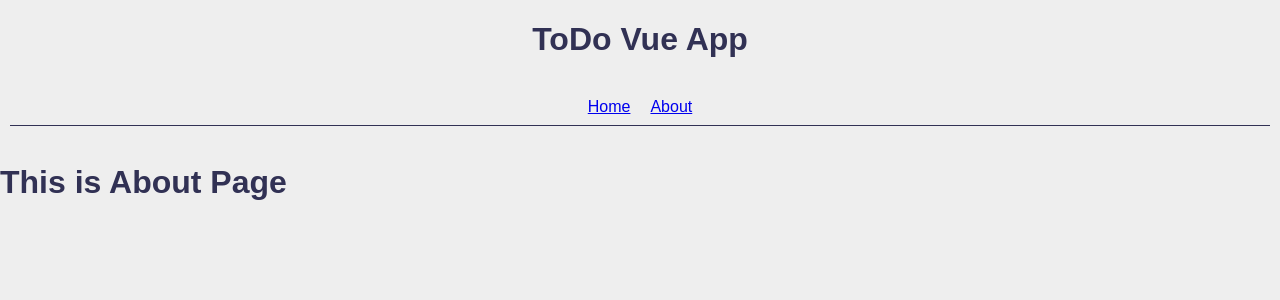
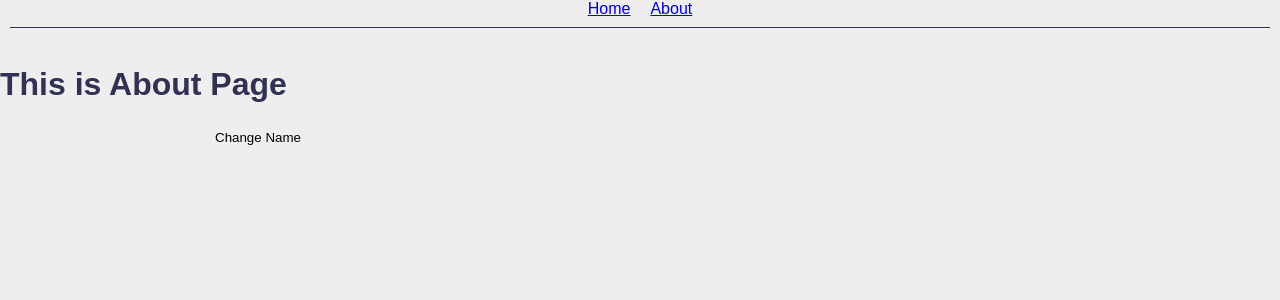
Before and after one commit to zinahG/VueTodo, a Vue app: page /about in a window 1280 px wide. Shown: the top 300 px of the page. Built offline with nearby package versions, Linux system fonts and the light colour scheme.

Commit message:
ref: changes

```diff
--- a/src/App.vue
+++ b/src/App.vue
@@ -1,27 +1,25 @@
 <script setup>
-import Layout from "./components/Layout.vue";
-import ToDoPage from "./pages/ToDoPage.vue";
-import About from "./pages/About.vue";
+import Layout from "@/components/Layout.vue";
+import { provide, ref, watch } from "vue";
+
+const name = ref(localStorage.getItem("name") || "");
+
+const updateName = (newName) => {
+  name.value = newName;
+};
+
+provide("sharedName", {
+  name,
+  updateName,
+});
+
+watch(name, (newVal) => {
+  localStorage.setItem("name", newVal);
+});
 </script>
 
 <template>
   <layout>
-    <template v-slot:pageTitle>
-      <h1>ToDo Vue App</h1>
-      <br />
-    </template>
     <router-view></router-view>
   </layout>
 </template>
-
-<style scoped>
-h1 {
-  text-align: center;
-  font-size: 2em;
-  margin-block-start: 0.67em;
-  margin-block-end: 0.67em;
-  margin-inline-start: 0px;
-  margin-inline-end: 0px;
-  font-weight: bold;
-}
-</style>
--- a/src/main.ts
+++ b/src/main.ts
@@ -1,7 +1,6 @@
 import { createApp } from "vue";
-import App from "./App.vue";
+import App from "@/App.vue";
 import "./main.css";
-import { createRouter, createWebHistory } from "vue-router";
 import router from "./router";
 
 createApp(App).use(router).mount("#app");
--- a/src/pages/About.vue
+++ b/src/pages/About.vue
@@ -1,3 +1,15 @@
+<script setup lang="ts">
+import { inject } from "vue";
+
+const { name, updateName } = inject("sharedName");
+let localName = name;
+
+const changeName = (newName) => {
+  updateName(newName);
+  localName = newName;
+};
+</script>
+
 <template>
   <div class="about">
     <nav class="navbar">
@@ -9,6 +21,11 @@
     </nav>
     <br />
     <h1>This is About Page</h1>
+    <br />
+    <div class="input-container">
+      <input type="text" v-model="localName" class="custom-input" />
+      <button @click="changeName(localName)">Change Name</button>
+    </div>
   </div>
 </template>
 
@@ -41,4 +58,16 @@ hr.navbar-line {
   position: absolute;
   bottom: 0;
 }
+.input-container {
+  display: flex;
+  align-items: center;
+}
+
+.custom-input {
+  padding: 8px 12px;
+  border: 1px solid #ccc;
+  border-radius: 4px;
+  margin-right: 10px;
+  font-size: 14px;
+}
 </style>
--- a/src/pages/ToDoPage.vue
+++ b/src/pages/ToDoPage.vue
@@ -1,7 +1,8 @@
 <script setup lang="ts">
 import { ref, onMounted, computed, watch } from "vue";
-import TodoForm from "./../components/TodoForm.vue";
-import TodoList from "./../components/TodoList.vue";
+import TodoForm from "@/components/TodoForm.vue";
+import TodoList from "@/components/TodoList.vue";
+import { inject } from "vue";
 
 interface Todo {
   content: string;
@@ -11,9 +12,8 @@ interface Todo {
 }
 
 const todos = ref<Todo[]>([]);
-const name = ref("");
 
-const inputContent = ref<string>("");
+const { name } = inject("sharedName");
 
 const todosAsc = computed(() =>
   todos.value.slice().sort((a, b) => {
@@ -39,10 +39,6 @@ const removeTodo = (todo: Todo) => {
   console.log(todo);
 };
 
-watch(name, (newVal) => {
-  localStorage.setItem("name", newVal);
-});
-
 watch(
   todos,
   (newVal) => {
@@ -52,6 +48,7 @@ watch(
     deep: true,
   }
 );
+
 onMounted(() => {
   name.value = localStorage.getItem("name") || "";
   todos.value = JSON.parse(localStorage.getItem("todos") || "[]");
@@ -59,6 +56,7 @@ onMounted(() => {
 </script>
 
 <template>
+  <layout>
     <main class="app">
       <nav class="navbar">
         <ul>
@@ -78,6 +76,7 @@ onMounted(() => {
 
       <todo-list :todosAsc="todosAsc" :removeTodo="removeTodo" />
     </main>
+  </layout>
 </template>
 
 <style scoped>
--- a/tsconfig.json
+++ b/tsconfig.json
@@ -14,6 +14,8 @@
   "include": ["./src/**/*"],
   "compilerOptions": {
     "baseUrl": ".",
+    "noImplicitAny": false,
+    "allowJs": true,
     "paths": {
       "@/*": ["./src/*"]
     }
--- a/vite.config.ts
+++ b/vite.config.ts
@@ -1,18 +1,14 @@
-import { fileURLToPath, URL } from 'node:url'
+import { fileURLToPath, URL } from "node:url";
 
-import { defineConfig } from 'vite'
-import vue from '@vitejs/plugin-vue'
+import { defineConfig } from "vite";
+import vue from "@vitejs/plugin-vue";
 
-cosnt path = require('path')
 // https://vitejs.dev/config/
 export default defineConfig({
-  plugins: [
-    vue(),
-  ],
+  plugins: [vue()],
   resolve: {
     alias: {
-      '@': fileURLToPath(new URL('./src', import.meta.url))
-    }
+      "@": fileURLToPath(new URL("./src", import.meta.url)),
+    },
   },
-  plugins: [vue()]
-})
+});
```
Also changed, not shown: src/router/index.ts (renamed from src/router/index.js). Lines whose indentation alone changed are shown as unchanged.
